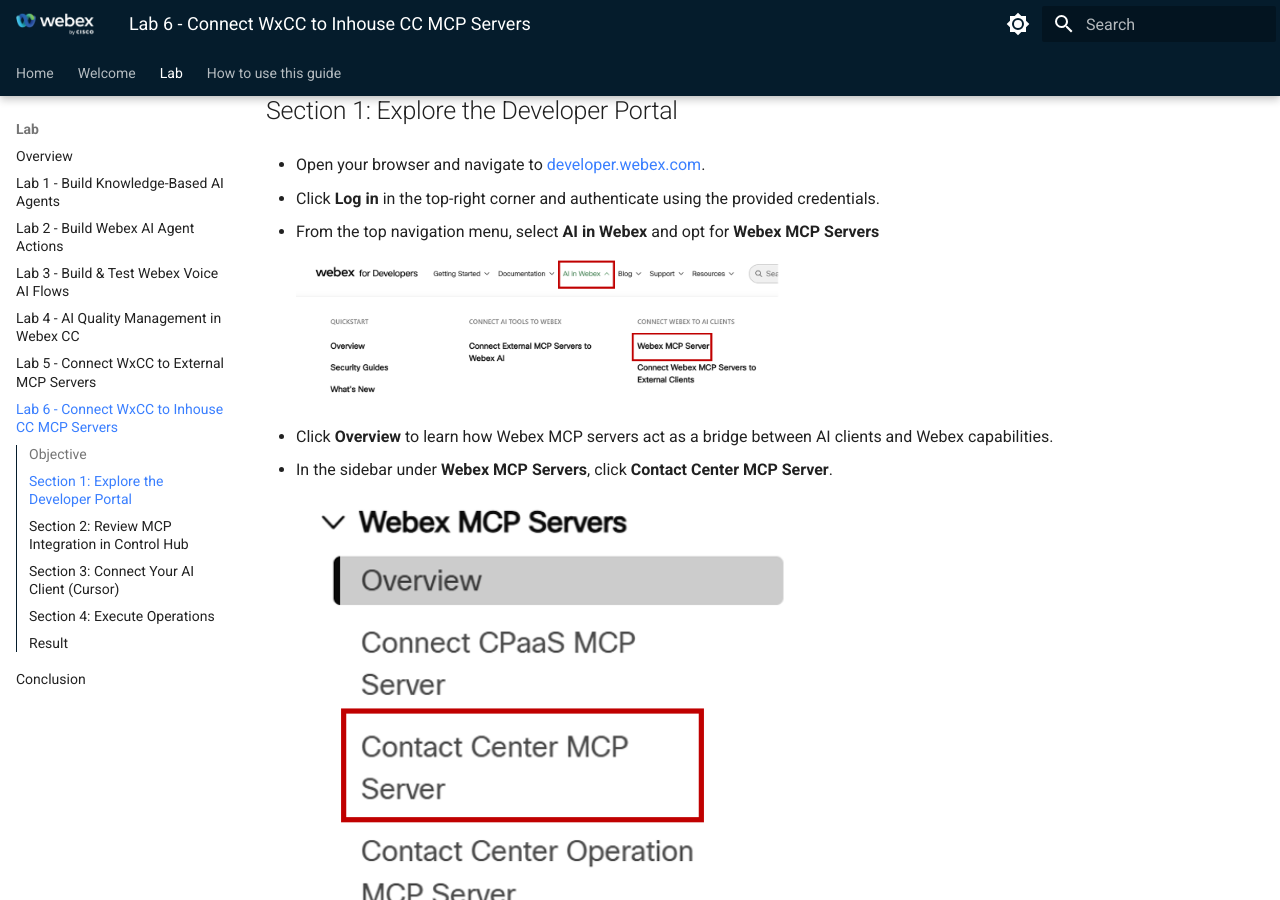
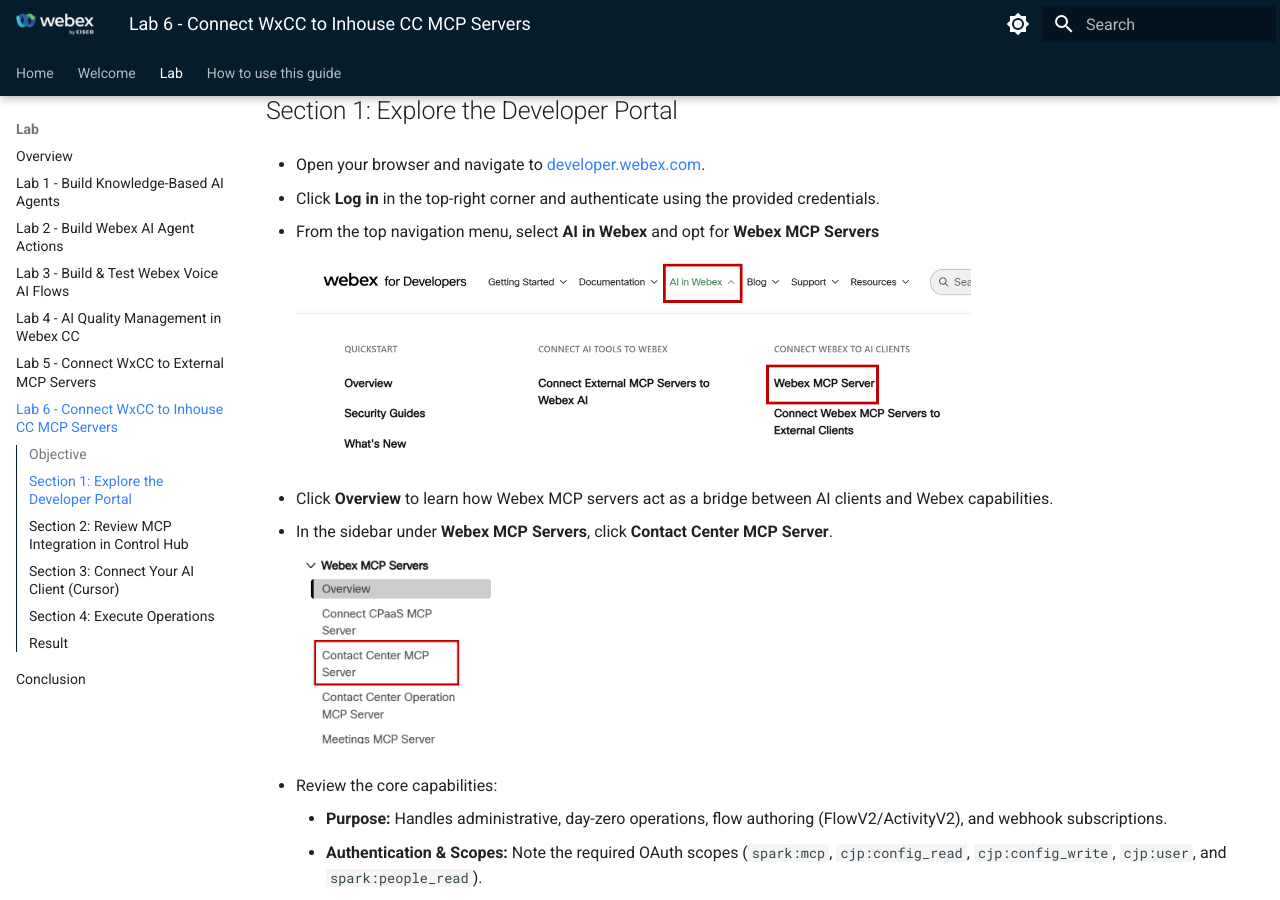
Before and after one commit to WebexCC-SA/LAB-11175, an MkDocs documentation site: the page built from docs/Excercise6.md, in a window 1280 px wide and 900 px high, scrolled down 889 px. Built offline with MkDocs 1.6.1 and Material for MkDocs 9.7.7, drawn with Linux system fonts in a browser that asks for light colours.

Commit message:
Update Excercise6.md

```diff
--- a/docs/Excercise6.md
+++ b/docs/Excercise6.md
@@ -30,13 +30,13 @@
 
 - From the top navigation menu, select **AI in Webex** and opt for  **Webex MCP Servers**
 
-    ![Nav](./assets/11175_Excercise6_1.png){ width="500" }
+    ![Nav](./assets/11175_Excercise6_1.png){ width="700" }
 
 - Click **Overview** to learn how Webex MCP servers act as a bridge between AI clients and Webex capabilities.
 
 - In the sidebar under **Webex MCP Servers**, click **Contact Center MCP Server**.
 
-    ![Nav](./assets/11175_Excercise6_2.png){ width="500" }
+    ![Nav](./assets/11175_Excercise6_2.png){ width="200" }
 
 - Review the core capabilities:
 
@@ -49,7 +49,7 @@
 
 - In the left sidebar, select **Contact Center Operation MCP Server**.
 
-    ![Nav](./assets/11175_Excercise6_3.png){ width="500" }
+    ![Nav](./assets/11175_Excercise6_3.png){ width="200" }
 
 -  Review its core capabilities:
 
@@ -64,7 +64,7 @@
 
 - On MCP server documentation page, locate the **Connect Webex MCP Servers to External Clients** section.
 
-    ![Nav](./assets/11175_Excercise6_4.png){ width="500" }
+    ![Nav](./assets/11175_Excercise6_4.png){ width="200" }
 
 - Click **Cursor** from the list of supported AI clients.
 
```
